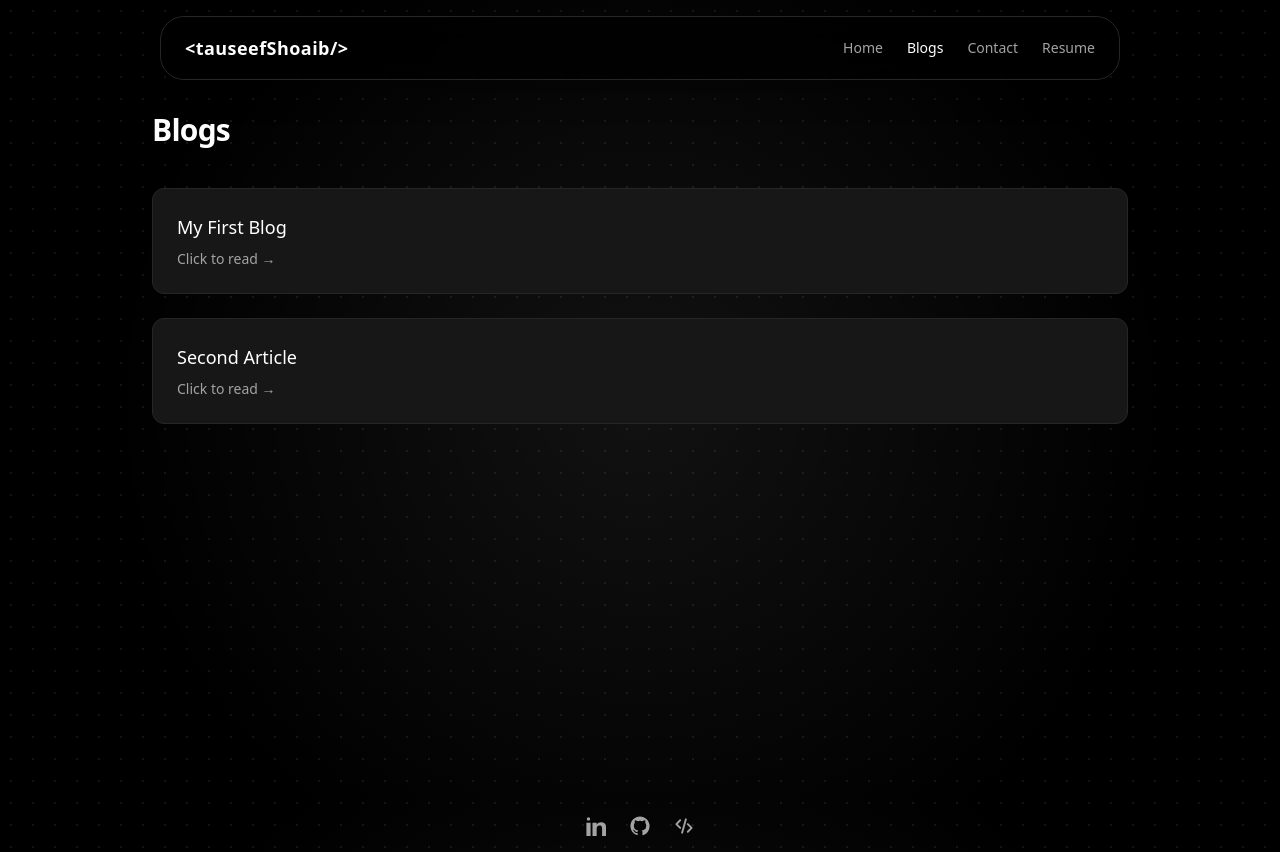
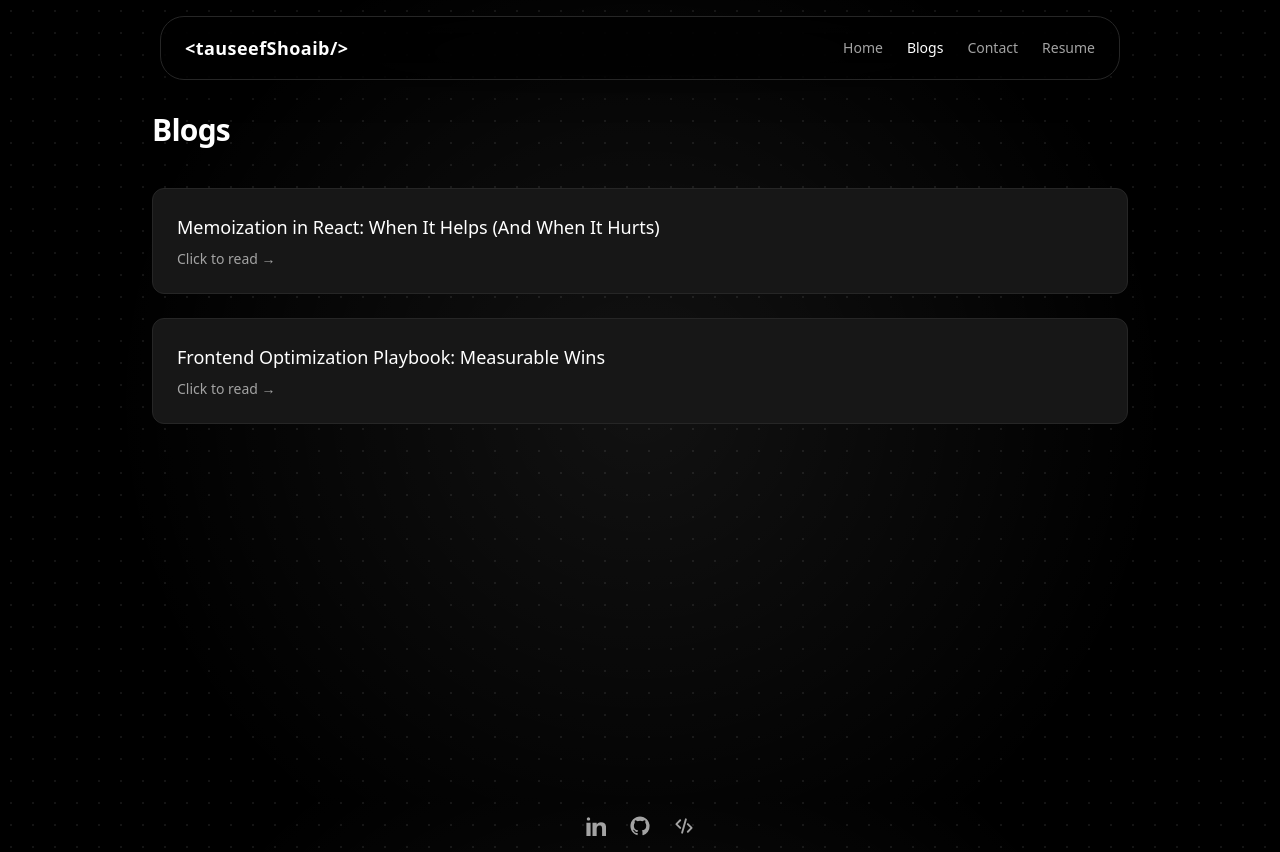
Before and after one commit to tauseefshoaib/portfolio, a React (Vite) app: page /blogs in a window 1280 px wide. Built offline with nearby package versions, Linux system fonts and the light colour scheme.

Commit message:
add sample blog

```diff
--- a/src/pages/Blogs.jsx
+++ b/src/pages/Blogs.jsx
@@ -2,8 +2,8 @@ import { Link } from "react-router-dom";
 
 export default function Blogs() {
   const posts = [
-    { title: "My First Blog", slug: "blog1" },
-    { title: "Second Article", slug: "blog2" },
+    { title: "Memoization in React: When It Helps (And When It Hurts)", slug: "blog1" },
+    { title: "Frontend Optimization Playbook: Measurable Wins", slug: "blog2" },
   ];
 
   return (
```
